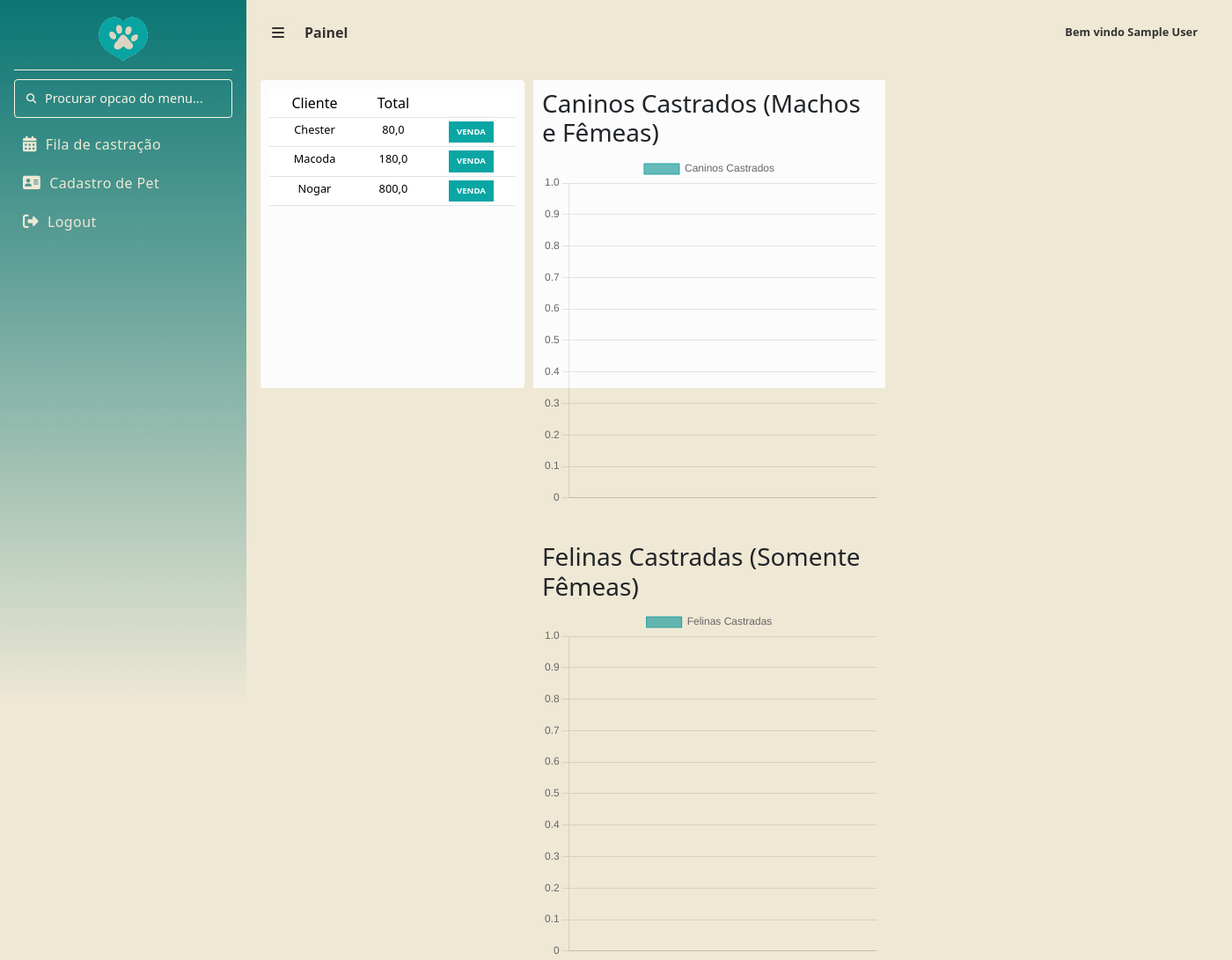
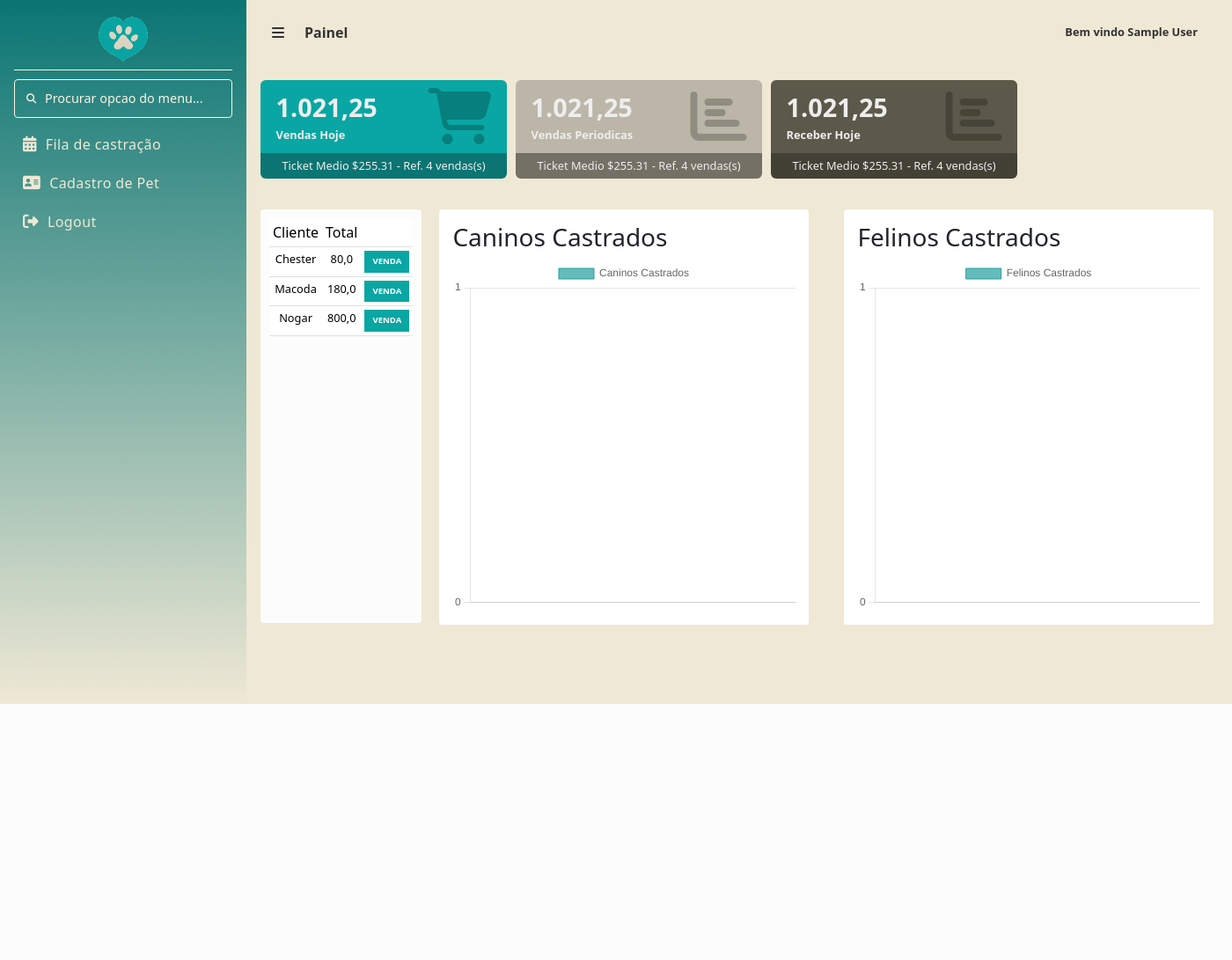
Before and after one commit to Kennedy-klam/Pelos-e-Patas, a PHP site: page /dashboard/dash.php in a window 1400 px wide. Shown: the whole page at 88% size. After the commit the page ends 800 px from the top, so only its background shows below. Run offline with PHP 8.4, Linux system fonts and the light colour scheme; the visitor is signed in with stand-in values (Sample User, id 1); data that the repository does not hold is empty.

Commit message:
grafico de colunas funcionando

```diff
--- a/dashboard/dash.php
+++ b/dashboard/dash.php
@@ -74,9 +74,57 @@ $nomeDaClinica = $_SESSION['nomeclinica'];
                     </button>
                 </div>
             </div>
+            <!-- card 1 -->
+            <div class="cards">
+                <div class="cards-header">
+                    <div class="cardheader color1">
+                        <div class="cards-value">
+                            <p class="values">1.021,25</p>
+                            <p class="descriptio">Vendas Hoje</p>
+                        </div>
+                        <div class="cards-icons">
+                            <i class="fa-solid fa-cart-shopping colors1"></i>
+                        </div>
+                    </div>
+                    <div class="cardfooter colorfooter1">
+                        <p class="ticket">Ticket Medio $255.31 - Ref. 4 vendas(s)</p>
+                    </div>
+                </div>
 
-            <!-- Seus cards e tabelas aqui ... -->
+                <!-- card 2 -->
+                <div class="cards-header">
+                    <div class="cardheader color2">
+                        <div class="cards-value">
+                            <p class="values">1.021,25</p>
+                            <p class="descriptio">Vendas Periodicas</p>
+                        </div>
+                        <div class="cards-icons">
+                            <i class="fa fa-bar-chart colors2"></i>
+                        </div>
+                    </div>
+                    <div class="cardfooter colorfooter2">
+                        <p class="ticket">Ticket Medio $255.31 - Ref. 4 vendas(s)</p>
+                    </div>
+                </div>
 
+
+                <!-- card 3 -->
+                <div class="cards-header">
+                    <div class="cardheader color3">
+                        <div class="cards-value">
+                            <p class="values">1.021,25</p>
+                            <p class="descriptio">Receber Hoje</p>
+                        </div>
+                        <div class="cards-icons">
+                            <i class="fa fa-bar-chart colors3"></i>
+                        </div>
+                    </div>
+                    <div class="cardfooter colorfooter3">
+                        <p class="ticket">Ticket Medio $255.31 - Ref. 4 vendas(s)</p>
+
+                    </div>
+                </div>
+            </div>
             <div class="conteiner">
                 <div class="list-pays">
                     <table class="table table-sm">
@@ -106,14 +154,16 @@ $nomeDaClinica = $_SESSION['nomeclinica'];
                         </tbody>
                     </table>
                 </div>
-                <div class="charts" style="display:flex; gap: 40px; flex-wrap: wrap;">
-                    <div style="flex: 1 1 400px;">
-                        <h3>Caninos Castrados (Machos e Fêmeas)</h3>
-                        <canvas id="chartCaninos" style="width: 100%; height: 400px;"></canvas>
-                    </div>
-                    <div style="flex: 1 1 400px;">
-                        <h3>Felinas Castradas (Somente Fêmeas)</h3>
-                        <canvas id="chartFelinas" style="width: 100%; height: 400px;"></canvas>
+                <div class="charts-wrapper">
+                    <div class="charts" style="display:flex; gap: 40px; flex-wrap: wrap;">
+                        <div style="flex: 1 1 0px; background-color:white; border-radius: 4px; padding: 15px;">
+                            <h3>Caninos Castrados</h3>
+                            <canvas id="chartCaninos" style="width: 150%; height: 600px;"></canvas>
+                        </div>
+                        <div style="flex: 1 1 0px; background-color:white; border-radius: 4px; padding: 15px;">
+                            <h3>Felinos Castrados</h3>
+                            <canvas id="chartFelinos" style="width: 150%; height: 600px;"></canvas>
+                        </div>
                     </div>
                 </div>
             </div>
@@ -132,14 +182,14 @@ $nomeDaClinica = $_SESSION['nomeclinica'];
                 const caninos = data.filter(item => item.especie === 'canino');
 
                 // Filtra dados para felinas (somente fêmeas)
-                const felinas = data.filter(item => item.especie === 'felino' && item.sexo === 'femea');
+                const felinas = data.filter(item => item.especie === 'felino');
 
                 // Labels para caninos: "Idade: X - sexo"
                 const labelsCaninos = caninos.map(item => `Idade: ${item.idade} - ${item.sexo}`);
                 const valoresCaninos = caninos.map(item => item.total);
 
                 // Labels para felinas: "Idade: X"
-                const labelsFelinas = felinas.map(item => `Idade: ${item.idade}`);
+                const labelsFelinas = felinas.map(item => `Idade: ${item.idade} - ${item.sexo}`);
                 const valoresFelinas = felinas.map(item => item.total);
 
                 // Função para criar gráficos com o mesmo estilo
@@ -159,9 +209,16 @@ $nomeDaClinica = $_SESSION['nomeclinica'];
                         options: {
                             responsive: true,
                             scales: {
-                                y: {
-                                    beginAtZero: true
+                               y: {
+                                beginAtZero: true,
+                                ticks: {
+                                    stepSize: 1,
+                                    callback: function(value) {
+                                        return Number.isInteger(value) ? value : null;
+                                        }
+                                    }
                                 }
+
                             }
                         }
                     });
@@ -171,8 +228,8 @@ $nomeDaClinica = $_SESSION['nomeclinica'];
                 const ctxCaninos = document.getElementById('chartCaninos').getContext('2d');
                 criarGrafico(ctxCaninos, labelsCaninos, valoresCaninos, 'Caninos Castrados');
 
-                const ctxFelinas = document.getElementById('chartFelinas').getContext('2d');
-                criarGrafico(ctxFelinas, labelsFelinas, valoresFelinas, 'Felinas Castradas');
+                const ctxFelinas = document.getElementById('chartFelinos').getContext('2d');
+                criarGrafico(ctxFelinas, labelsFelinas, valoresFelinas, 'Felinos Castrados');
             })
             .catch(error => {
                 console.error('Erro ao carregar os dados do gráfico:', error);
--- a/dashboard/public/css/style.css
+++ b/dashboard/public/css/style.css
@@ -317,12 +317,10 @@ body{
     /* ==================================graficos Charts==================== */
 
     .charts{
-        width: 400px;
-        height: 350px;
-        background-color: #fcfcfc;
+        width: 900px;
+        height: 470px;
         margin: 0 10px;
-        padding: 10px ;
-        display: block;
+        padding: 0 10px;
     }
     .charts .Chart-Titles{
         width: 100%;
@@ -338,3 +336,10 @@ body{
         color: #929292;
         font-weight: 500;
     }
+    .charts-wrapper {
+        display: flex;
+        flex-wrap: wrap;
+        gap: 20px;
+        justify-content: space-between;
+        width: 100%;
+    }
```
Also changed, not shown: dashboard/dados_pizza.php (added).
